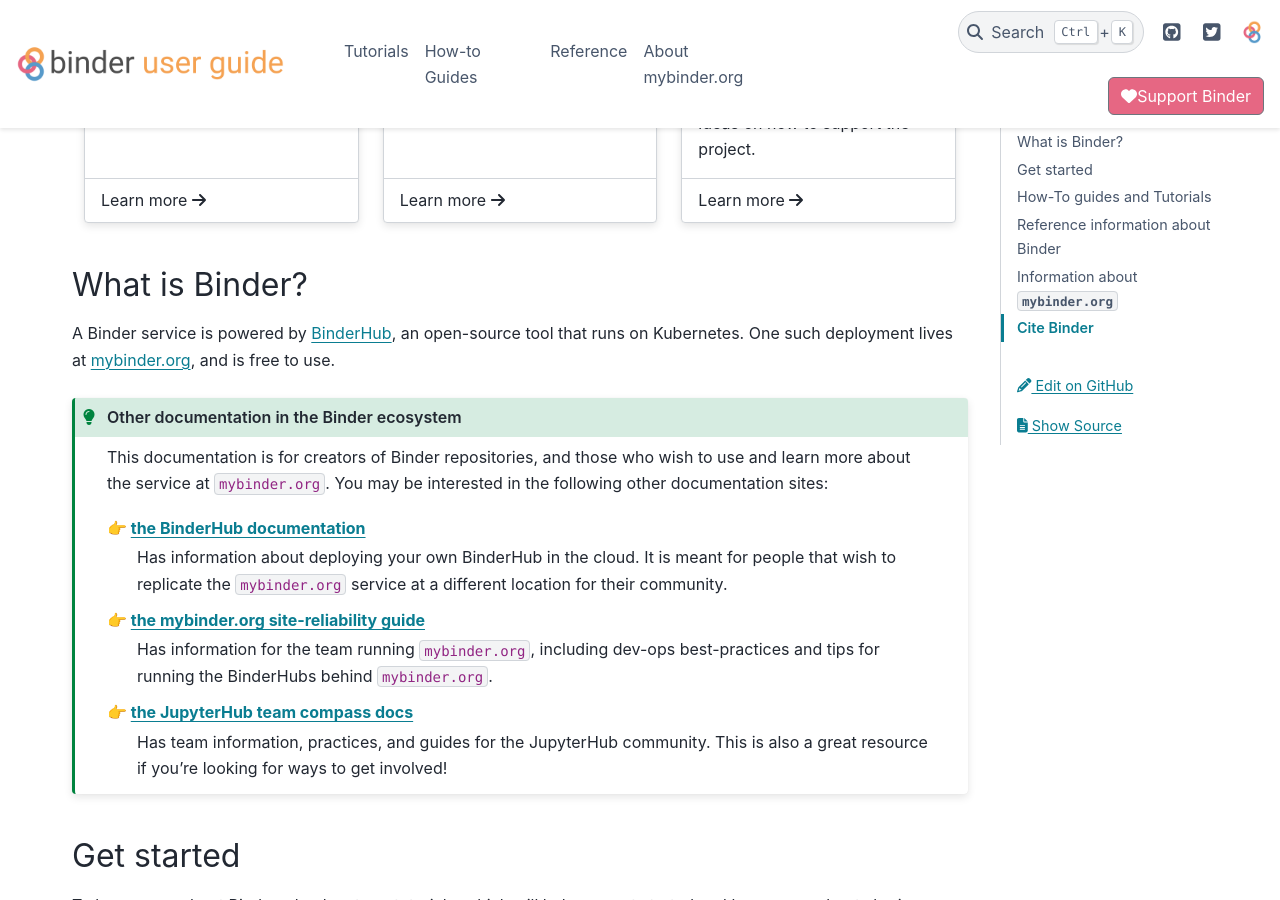
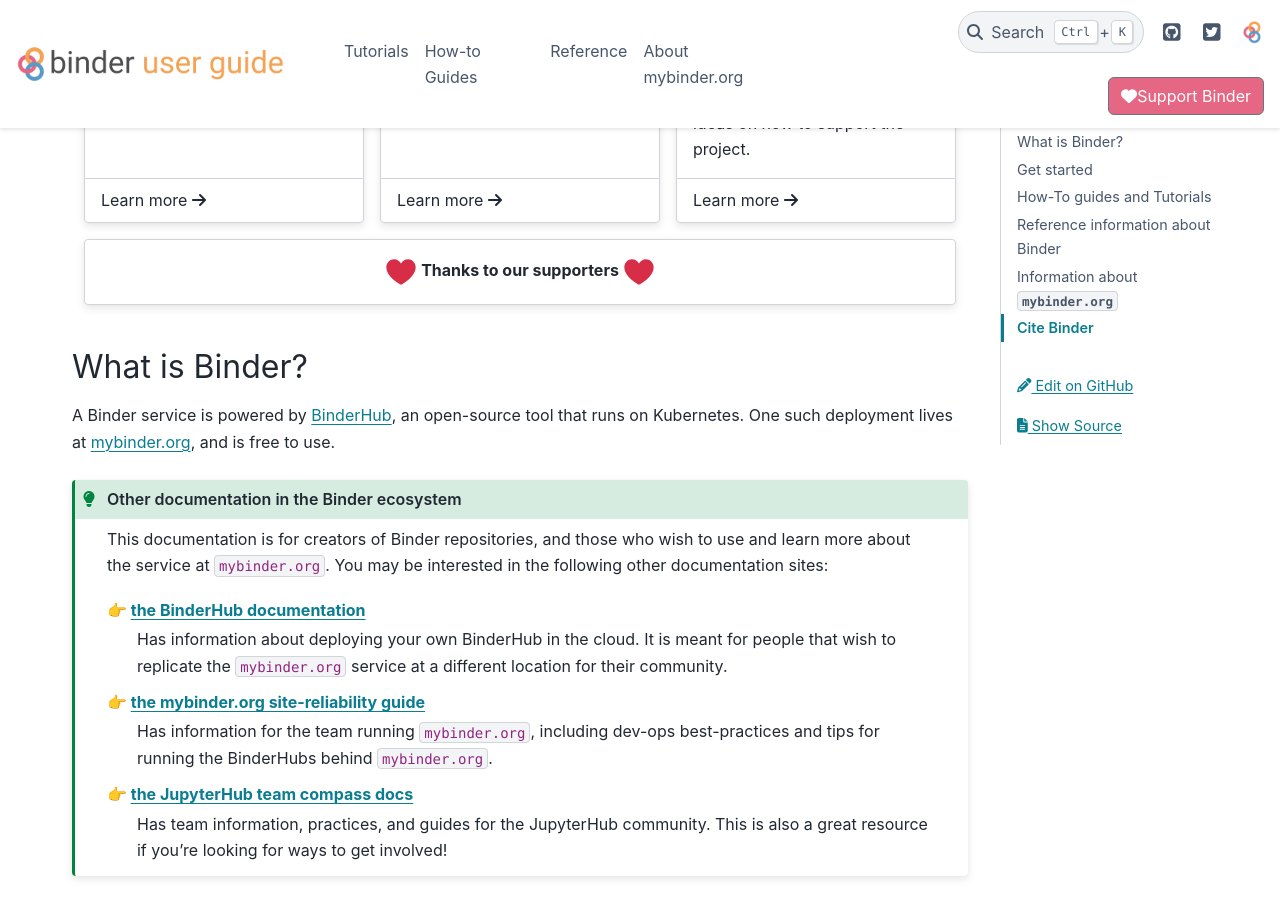
Before and after one commit to jupyterhub/mybinder.org-user-guide, a Sphinx documentation site: the page built from doc/index.md, in a window 1280 px wide and 900 px high, scrolled down 351 px. Built offline with Sphinx 7.4.7 and the PyData theme 0.15.4, drawn with Linux system fonts in a browser that asks for light colours; pages that are not in the unit, such as notebooks, are missing from menus; some of the changed lines change nothing that is shown.

Commit message:
front page

```diff
--- a/doc/index.md
+++ b/doc/index.md
@@ -12,7 +12,8 @@
 **Binder** allows you to create custom computing environments that can be shared
 and used by many remote users.
 
-::::{grid}
+::::{grid} 1 1 3 3
+:gutter: 3
 
 :::{grid-item-card} {fas}`bolt;sd-text-warning` Get started
 :link: introduction
@@ -42,7 +43,18 @@
 Learn more {fas}`arrow-right`
 :::
 
+:::{grid-item-card}
+:columns: 12
+:link: about/supporters
+:link-type: doc
+:text-align: center
+
+{octicon}`heart-fill;2em;sd-text-danger` **Thanks to our supporters** {octicon}`heart-fill;2em;sd-text-danger`
+:::
+
 ::::
+
+
 
 ## What is Binder?
 
```
Also changed, not shown: 1 other file.
